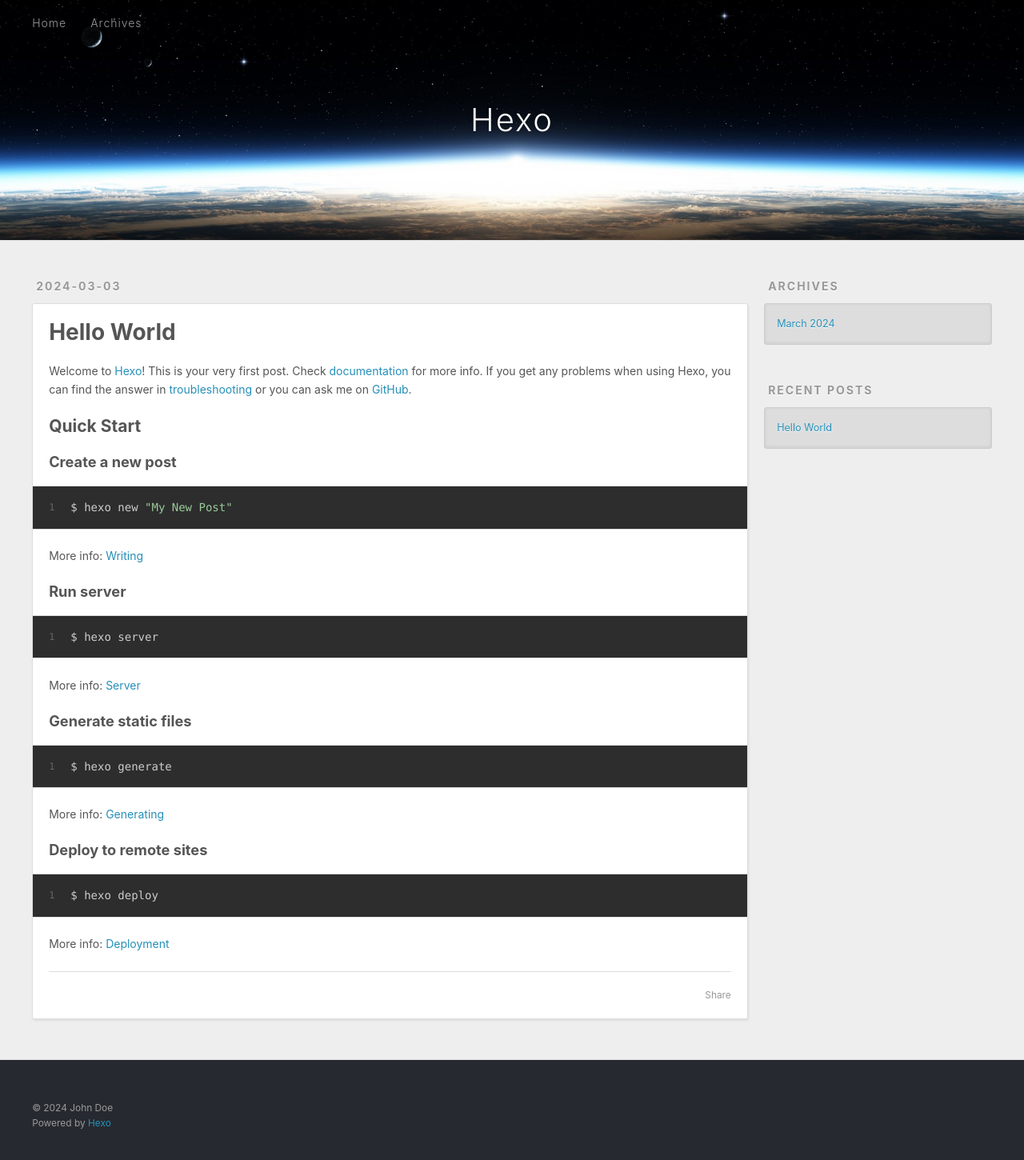
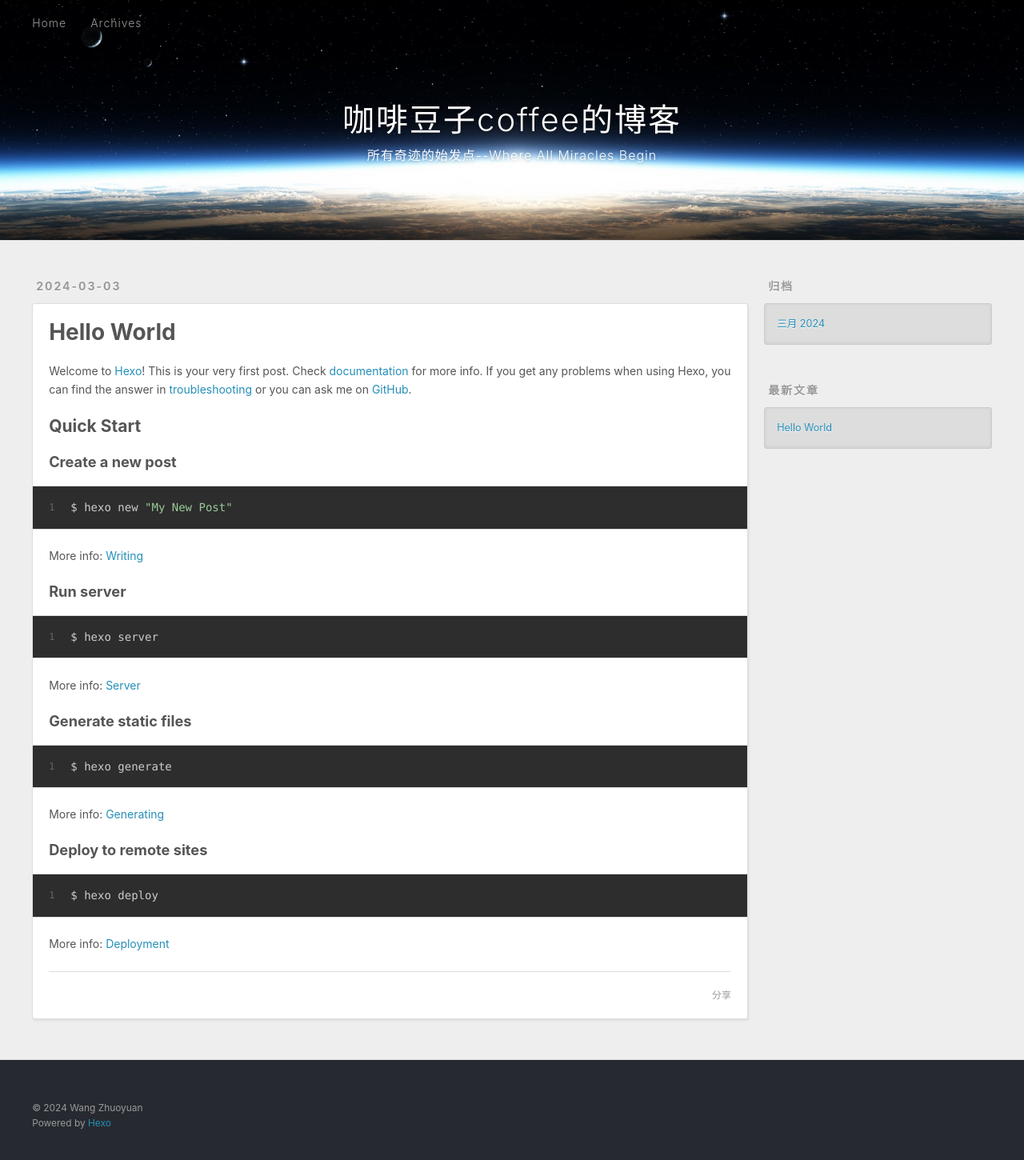
Before and after one commit to kfdzcoffee/KfdzCoffee.github.io, a plain HTML site: page index.html in a window 1280 px wide. Shown: the whole page at 80% size. Drawn offline with Linux system fonts and the light colour scheme.

Commit message:
Site updated: 2024-03-03 14:12:48

```diff
--- a/index.html
+++ b/index.html
@@ -4,17 +4,20 @@
   <meta charset="utf-8">
 
 
-  <title>Hexo</title>
+  <title>咖啡豆子coffee的博客</title>
   <meta name="viewport" content="width=device-width, initial-scale=1, shrink-to-fit=no">
-  <meta property="og:type" content="website">
-<meta property="og:title" content="Hexo">
+  <meta name="description" content="日常随笔">
+<meta property="og:type" content="website">
+<meta property="og:title" content="咖啡豆子coffee的博客">
 <meta property="og:url" content="http://example.com/index.html">
-<meta property="og:site_name" content="Hexo">
-<meta property="og:locale" content="en_US">
-<meta property="article:author" content="John Doe">
+<meta property="og:site_name" content="咖啡豆子coffee的博客">
+<meta property="og:description" content="日常随笔">
+<meta property="og:locale" content="zh_CN">
+<meta property="article:author" content="Wang Zhuoyuan">
+<meta property="article:tag" content="随笔">
 <meta name="twitter:card" content="summary">
 
-    <link rel="alternate" href="/atom.xml" title="Hexo" type="application/atom+xml">
+    <link rel="alternate" href="/atom.xml" title="咖啡豆子coffee的博客" type="application/atom+xml">
 
 
     <link rel="shortcut icon" href="/favicon.png">
@@ -39,8 +42,12 @@
   <div id="header-outer" class="outer">
     <div id="header-title" class="inner">
       <h1 id="logo-wrap">
-        <a href="/" id="logo">Hexo</a>
+        <a href="/" id="logo">咖啡豆子coffee的博客</a>
       </h1>
+
+        <h2 id="subtitle-wrap">
+          <a href="/" id="subtitle">所有奇迹的始发点--Where All Miracles Begin</a>
+        </h2>
 
     </div>
     <div id="header-inner" class="inner">
@@ -55,12 +62,12 @@
       <nav id="sub-nav">
 
 
-          <a class="nav-icon" href="/atom.xml" title="RSS Feed"><span class="fa fa-rss"></span></a>
+          <a class="nav-icon" href="/atom.xml" title="RSS 订阅"><span class="fa fa-rss"></span></a>
 
-        <a class="nav-icon nav-search-btn" title="Search"><span class="fa fa-search"></span></a>
+        <a class="nav-icon nav-search-btn" title="搜索"><span class="fa fa-search"></span></a>
       </nav>
       <div id="search-form-wrap">
-        <form action="//google.com/search" method="get" accept-charset="UTF-8" class="search-form"><input type="search" name="q" class="search-form-input" placeholder="Search"><button type="submit" class="search-form-submit">&#xF002;</button><input type="hidden" name="sitesearch" value="http://example.com"></form>
+        <form action="//google.com/search" method="get" accept-charset="UTF-8" class="search-form"><input type="search" name="q" class="search-form-input" placeholder="搜索"><button type="submit" class="search-form-submit">&#xF002;</button><input type="hidden" name="sitesearch" value="http://example.com"></form>
       </div>
     </div>
   </div>
@@ -108,7 +115,7 @@
 
     </div>
     <footer class="article-footer">
-      <a data-url="http://example.com/2024/03/03/hello-world/" data-id="cltb0le2y00007ktv389k52os" data-title="Hello World" class="article-share-link"><span class="fa fa-share">Share</span></a>
+      <a data-url="http://example.com/2024/03/03/hello-world/" data-id="cltb478ag00007stv8rlq9bhm" data-title="Hello World" class="article-share-link"><span class="fa fa-share">分享</span></a>
 
 
 
@@ -136,9 +143,9 @@
 
 
   <div class="widget-wrap">
-    <h3 class="widget-title">Archives</h3>
+    <h3 class="widget-title">归档</h3>
     <div class="widget">
-      <ul class="archive-list"><li class="archive-list-item"><a class="archive-list-link" href="/archives/2024/03/">March 2024</a></li></ul>
+      <ul class="archive-list"><li class="archive-list-item"><a class="archive-list-link" href="/archives/2024/03/">三月 2024</a></li></ul>
     </div>
   </div>
 
@@ -146,7 +153,7 @@
 
 
   <div class="widget-wrap">
-    <h3 class="widget-title">Recent Posts</h3>
+    <h3 class="widget-title">最新文章</h3>
     <div class="widget">
       <ul>
 
@@ -167,7 +174,7 @@
   <div class="outer">
     <div id="footer-info" class="inner">
 
-      &copy; 2024 John Doe<br>
+      &copy; 2024 Wang Zhuoyuan<br>
       Powered by <a href="https://hexo.io/" target="_blank">Hexo</a>
     </div>
   </div>
```
Also changed, not shown: 2024/03/03/hello-world/index.html (+19 -14 lines), archives/2024/03/index.html (+23 -16 lines), archives/2024/index.html (+23 -16 lines), archives/index.html (+23 -16 lines).
